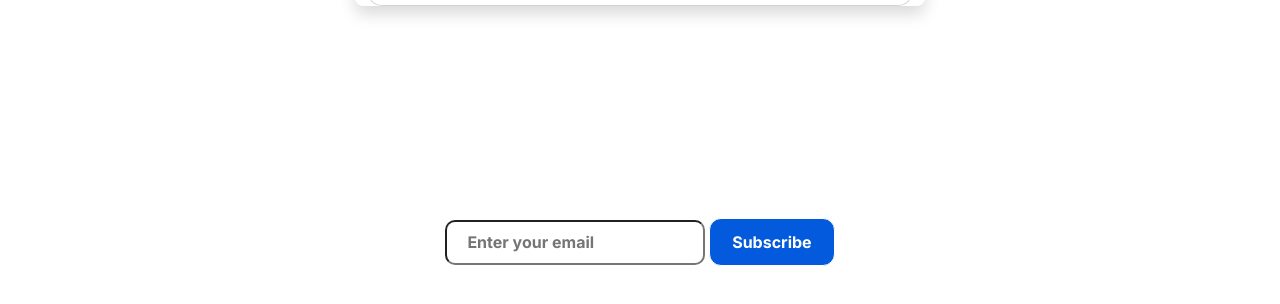
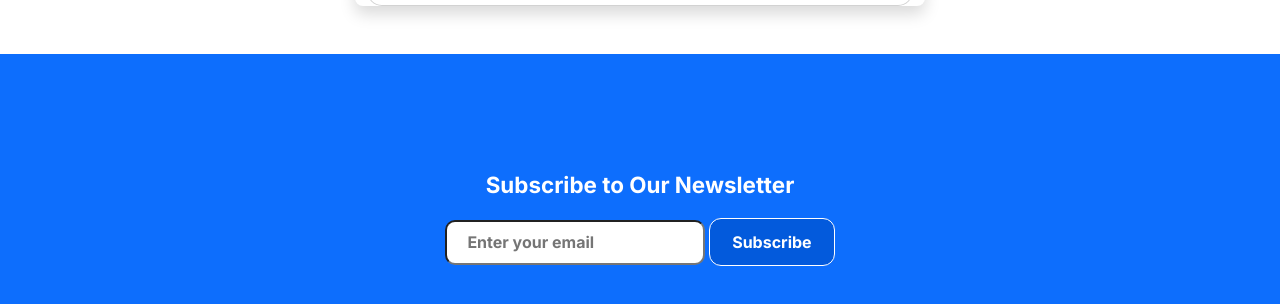
Before and after one commit to simonmichaelO/forms.github.io, a plain HTML site: page sign-up.html in a window 1280 px wide. Shown: the part 1187-1491 px from the top of the page. Drawn offline with nearby package versions, Linux system fonts and the light colour scheme.

Commit message:
Update sign-up.html

```diff
--- a/sign-up.html
+++ b/sign-up.html
@@ -193,7 +193,7 @@
 
                     <p class="text-center text-muted mt-5 mb-0">
                       Have already an account?
-                      <a href="./index.html" class="fw-bold text-body"
+                      <a href="./" class="fw-bold text-body"
                         ><u>Login here</u></a
                       >
                     </p>
@@ -223,21 +223,26 @@
 
     <!--start footer-->
 
-    <div id="page-content vh-100">
+    <footer class="bg-primary">
+      <div id="page-content vh-100 bg-primary ">
         <div class="container text-center bg-cover">
           <div class="row justify-content-center">
             <div class="search-text">
               <div class="container">
                 <div class="row text-center">
                   <div class="form">
-                  <div class="pt-1 pb-3 news">Subscribe to Our Newsletter</div>
+                    <div class="pt-1 pb-3 news">
+                      Subscribe to Our Newsletter
+                    </div>
                     <form id="search-form" class="form-search form-horizontal">
                       <input
                         type="text"
                         class="input-search"
                         placeholder="Enter your email"
                       />
-                    <button type="submit" class="btn-search">Subscribe</button>
+                      <button type="submit" class="btn-search">
+                        Subscribe
+                      </button>
                     </form>
                   </div>
                 </div>
@@ -246,6 +251,7 @@
           </div>
         </div>
       </div>
+    </footer>
 
     <!--end footer-->
 
```
Lines whose indentation alone changed are shown as unchanged.
